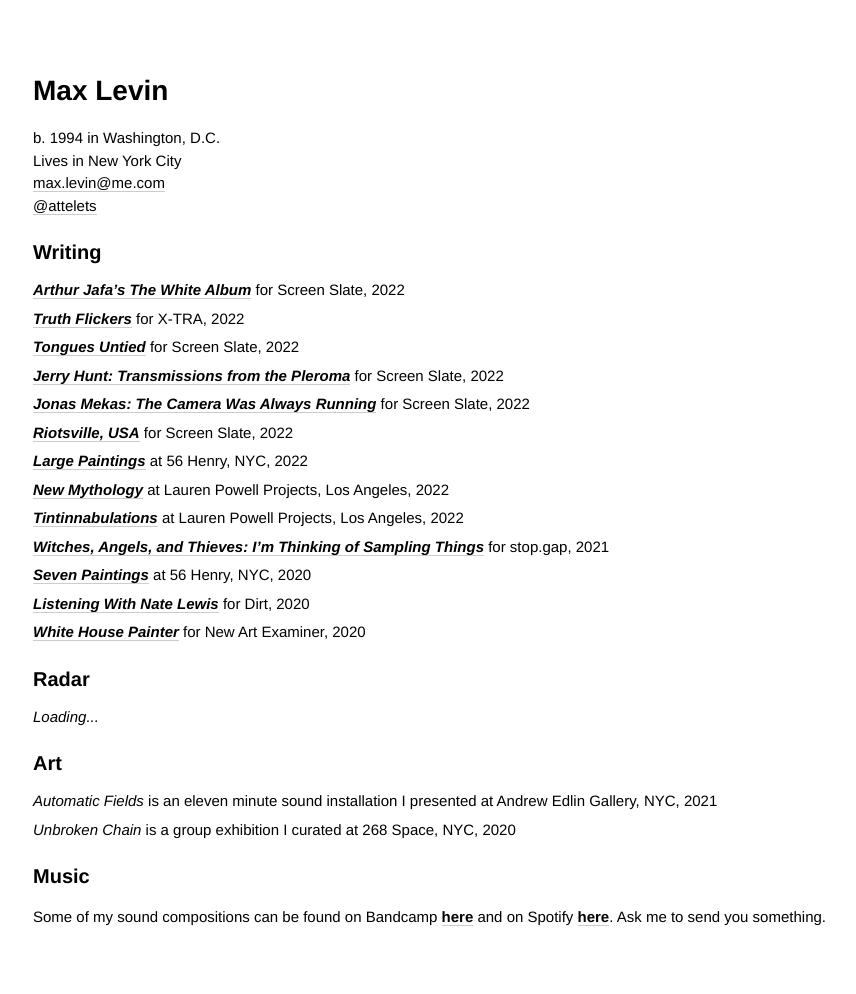
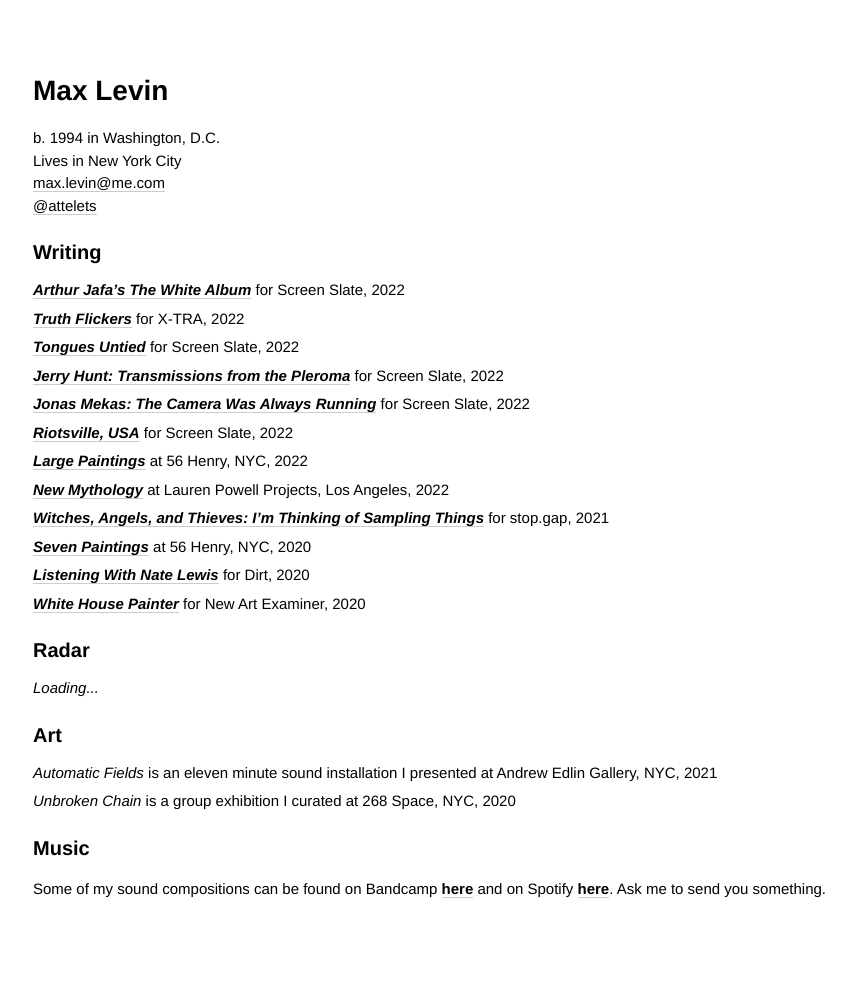
Before and after one commit to minicreative/maxlevin.me, a Jekyll site: the page built from index.md, in a window 1280 px wide. Shown: the whole page, without its empty margins (17-873 px from the left). Built offline with Jekyll 4.4.1, drawn with Linux system fonts in a browser that asks for light colours; after the commit the page ends 965 px from its top, so only the background shows below that.

Commit message:
Updated Index

```diff
--- a/index.md
+++ b/index.md
@@ -28,9 +28,6 @@ sections:
   - description: "**[*New Mythology*](https://www.laurenpowellprojects.com/exhibitions/2022/newmythology)**
       at Lauren Powell Projects, Los Angeles, 2022"
     image: "/uploads/sublime.png"
-  - description: "**[*Tintinnabulations*](https://www.laurenpowellprojects.com/exhibitions/2022/tintinnabulations)**
-      at Lauren Powell Projects, Los Angeles, 2022"
-    image: "/uploads/chen.jpg"
   - description: "**[*Witches, Angels, and Thieves: I'm Thinking of Sampling Things*](https://maxlevin.me/galleries/stopgap.html)**
       for stop.gap, 2021"
     image: "/uploads/slip.jpg"
```
